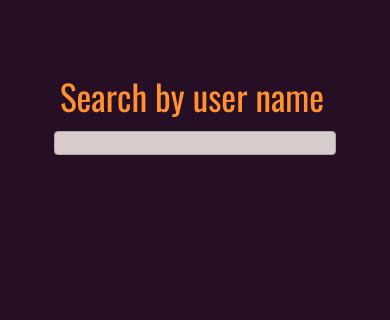
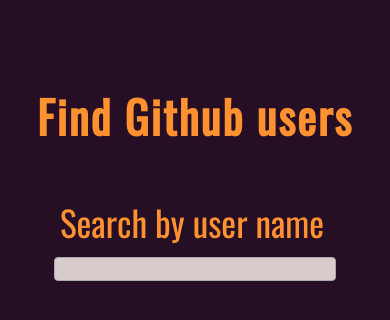
Before and after one commit to miloszpanas/Github_Users_Search_Engine, a website: page index.html in a window 390 px wide. Drawn offline with nearby package versions, Linux system fonts and the light colour scheme.

Commit message:
Add app title

```diff
--- a/build.js
+++ b/build.js
@@ -51,6 +51,11 @@
       return React.createElement(
         "div",
         null,
+        React.createElement(
+          "h1",
+          { className: "app-title" },
+          "Find Github users"
+        ),
         React.createElement(
           "form",
           { onSubmit: function onSubmit(event) {
--- a/sass/style.scss
+++ b/sass/style.scss
@@ -8,11 +8,17 @@
     color: #FF9130;
 }
 
+.app-title {
+    text-align: center;
+    letter-spacing: 2px;
+    margin-top: 2em;
+}
+
 #root form {
     display: flex;
     justify-content: center;
     flex-wrap: wrap;
-    margin: 2em 0 1em;
+    margin: 1.5em 0 1em;
     font-size: 1.5em;
     label {
         margin-right: 6px;
@@ -74,4 +80,9 @@
     .result a {
         font-size: 0.7em;
     }
+    .app-title {
+        font-size: 1.4em;
+        line-height: 1.2em;
+        padding: 0 25px;
+    }
 }
--- a/script.js
+++ b/script.js
@@ -23,6 +23,7 @@
     render() {
       return (
         <div>
+          <h1 className="app-title">Find Github users</h1>
           <form onSubmit={event => this.onSubmit(event)}>
             <label htmlFor="searchText">Search by user name</label>
             <input
```
Also changed, not shown: css/style.css, 1 other file.
